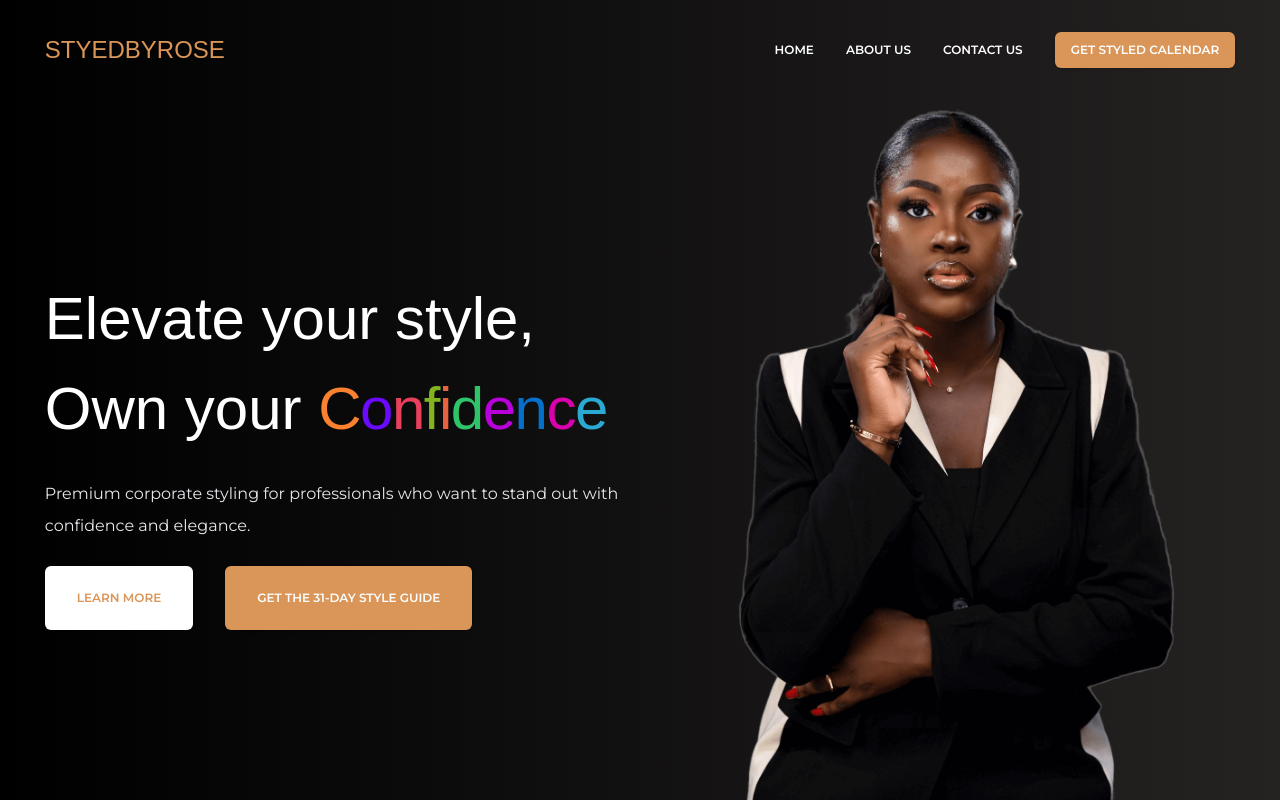
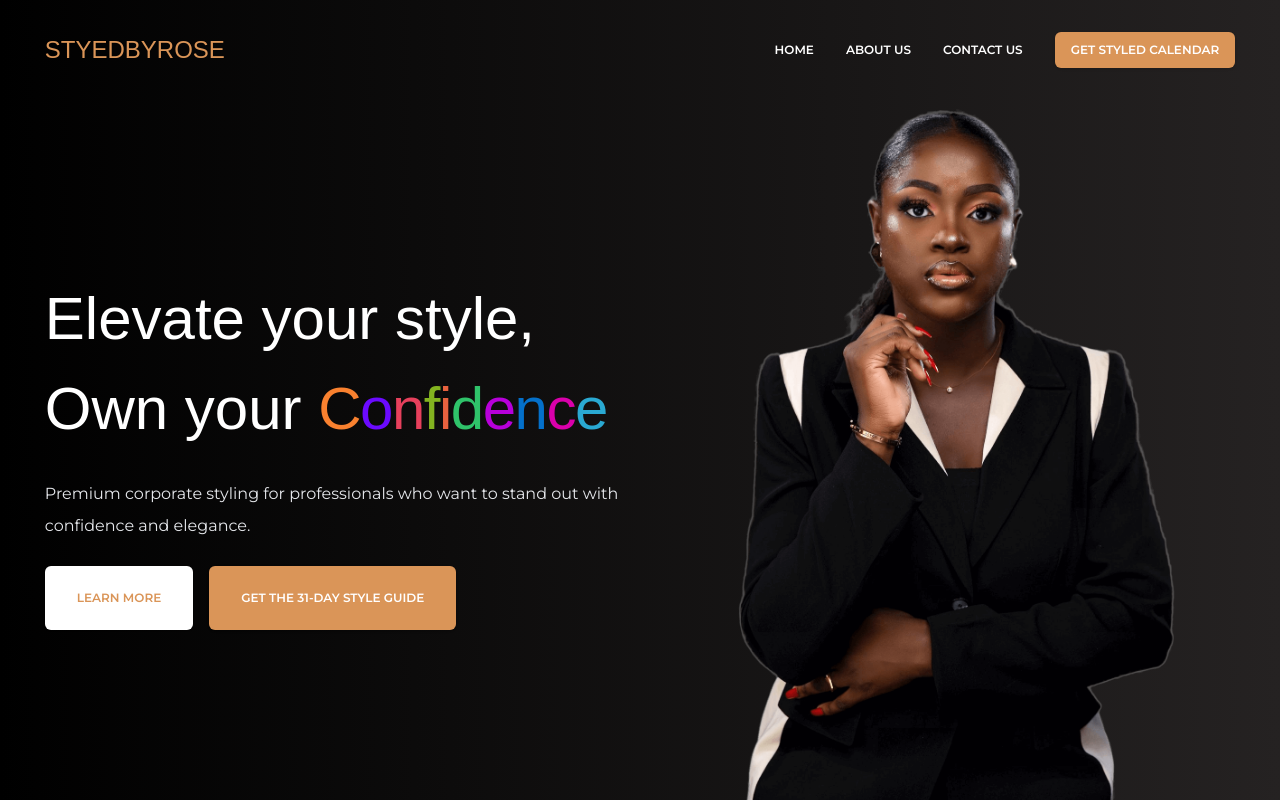
Before and after one commit to tomiwa-adelae/StyledByRose, a Next.js app: page / in a window 1280 px wide. Shown: the top 800 px of the page. Built offline with nearby package versions, Linux system fonts and the light colour scheme; a web font is replaced by a local one.

Commit message:
Updated the showcase buttons and contact form

```diff
--- a/components/Showcase.tsx
+++ b/components/Showcase.tsx
@@ -26,7 +26,7 @@ const Showcase = () => {
 						Premium corporate styling for professionals who want to
 						stand out with confidence and elegance.
 					</p>
-					<div className="flex items-center justify-start gap-8">
+					<div className="flex flex-col sm:flex-row items-center justify-start gap-4">
 						<Button
 							variant={"secondary"}
 							className="w-full"
--- a/components/forms/ContactForm.tsx
+++ b/components/forms/ContactForm.tsx
@@ -59,7 +59,7 @@ export function ContactForm() {
 	}
 
 	return (
-		<div className="shadow-[0px_2px_3px_-1px_rgba(0,0,0,0.1),0px_1px_0px_0px_rgba(25,28,33,0.02),0px_0px_0px_1px_rgba(25,28,33,0.08)] border p-12 rounded-xl w-full lg:max-w-lg mx-auto">
+		<div className="shadow-[0px_2px_3px_-1px_rgba(0,0,0,0.1),0px_1px_0px_0px_rgba(25,28,33,0.02),0px_0px_0px_1px_rgba(25,28,33,0.08)] border p-8 md:p-12 rounded-xl w-full lg:max-w-lg mx-auto">
 			<div className="mb-6">
 				<h3 className="text-primary uppercase leading-relaxed font-semibold text-xl md:text-2xl">
 					Get in touch
```
